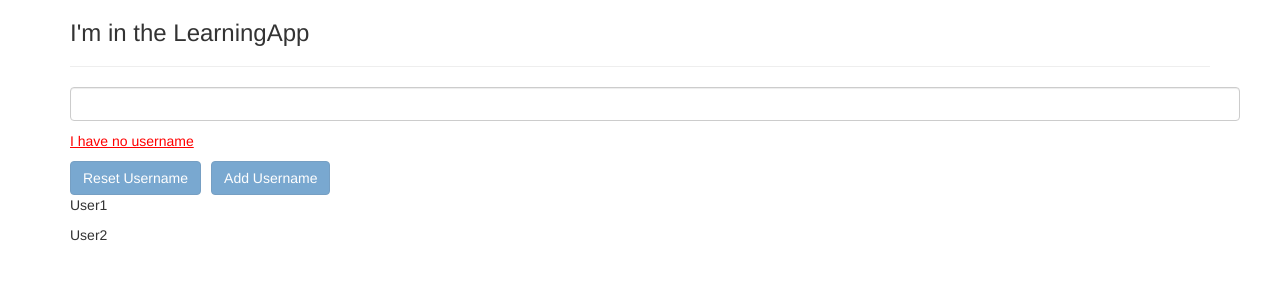
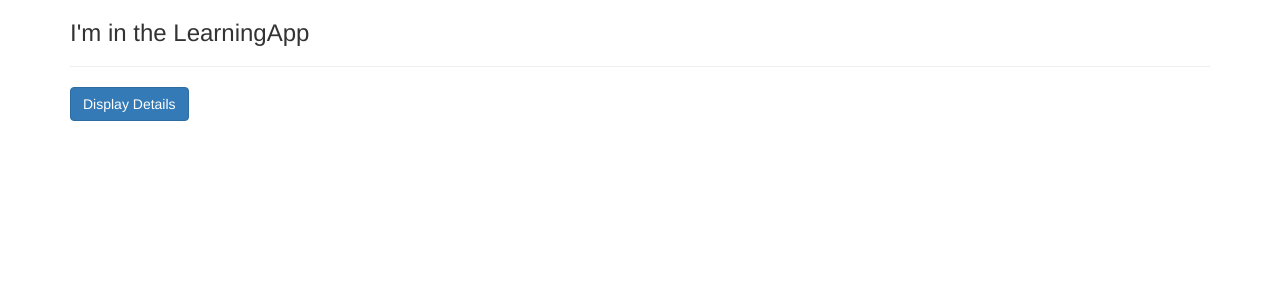
Before and after one commit to joaovit1/learning-angular, an Angular app: page / in a window 1280 px wide. Shown: the top 300 px of the page. Built offline with nearby package versions, Linux system fonts and the light colour scheme.

Commit message:
Assignment 3 complete

```diff
--- a/src/app/app.component.html
+++ b/src/app/app.component.html
@@ -3,7 +3,7 @@
 		<div class="col-xs-12">
 			<h3>{{title}}</h3>
 			<hr>
-			<app-username></app-username>
+			<app-assignment-three></app-assignment-three>
 		</div>
 	</div>
 </div>
--- a/src/app/app.module.ts
+++ b/src/app/app.module.ts
@@ -4,11 +4,13 @@ import { FormsModule } from '@angular/forms';
 
 import { AppComponent } from './app.component';
 import { UsernameComponent } from './username/username.component';
+import { AssignmentThreeComponent } from './assignment-three/assignment-three.component';
 
 @NgModule({
   declarations: [
     AppComponent,
     UsernameComponent,
+    AssignmentThreeComponent,
   ],
   imports: [
     BrowserModule,
--- /dev/null
+++ b/src/app/assignment-three/assignment-three.component.html
@@ -0,0 +1,3 @@
+<button class="btn btn-primary" (click)="onToggleDetails()">Display Details</button>
+<p *ngIf="displayDetails">Sample paragraph</p>
+<p *ngFor="let click of displayClicks; index as i" [ngClass]="{whitecolor: i>3}" [ngStyle]="{backgroundColor: i>3? 'blue' : ''}">{{click}}</p>
--- /dev/null
+++ b/src/app/assignment-three/assignment-three.component.scss
@@ -0,0 +1,3 @@
+.whitecolor{
+    color: white;
+}
--- /dev/null
+++ b/src/app/assignment-three/assignment-three.component.ts
@@ -0,0 +1,24 @@
+import { Component, OnInit } from '@angular/core';
+
+@Component({
+  selector: 'app-assignment-three',
+  templateUrl: './assignment-three.component.html',
+  styleUrls: ['./assignment-three.component.scss']
+})
+export class AssignmentThreeComponent implements OnInit {
+
+  displayDetails = false;
+  displayClicks = []
+
+  constructor() { }
+
+  ngOnInit(): void {
+  }
+
+  onToggleDetails = () =>{
+    this.displayDetails = !this.displayDetails
+    let date = new Date()
+    this.displayClicks.push(`${date.getHours()}:${date.getMinutes()}:${date.getSeconds()}`)
+  }
+
+}
```
